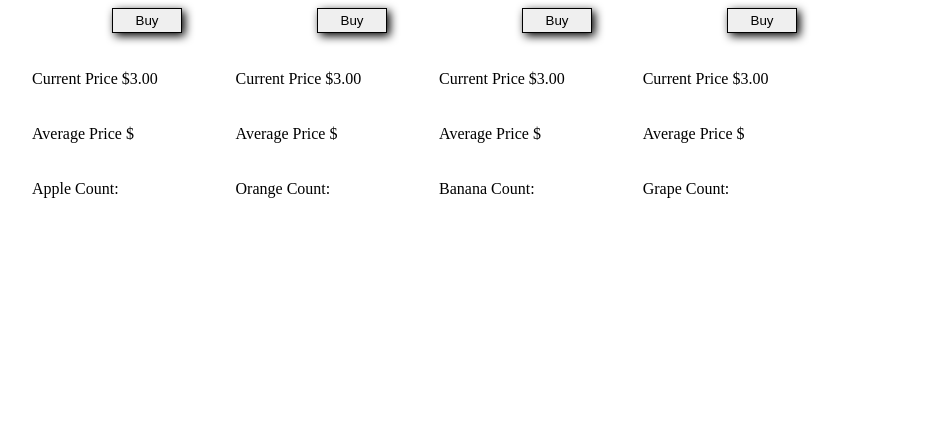
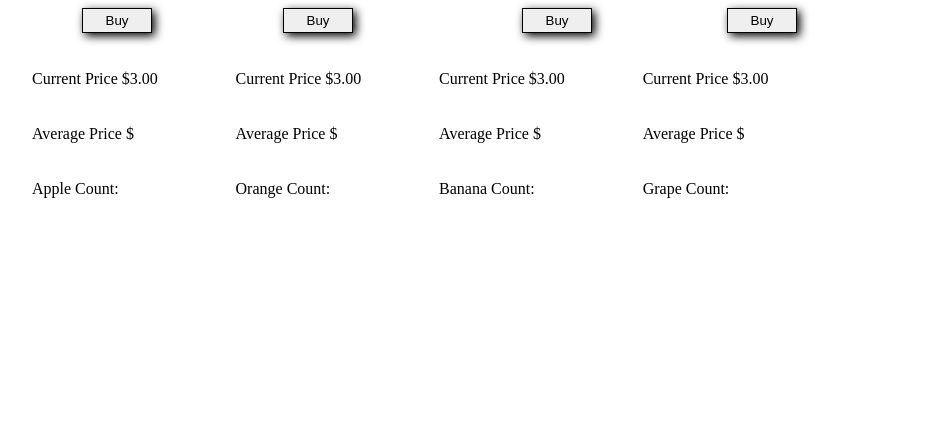
Before and after one commit to ASBausch/prime_group_jq_01-vanilla, a plain HTML site: page index.html in a window 1280 px wide. Shown: the part 379-800 px from the top of the page, without its empty margins (149-1085 px from the left). Drawn offline with Linux system fonts and the light colour scheme.

Commit message:
Completed Project

```diff
--- a/stylesheet.css
+++ b/stylesheet.css
@@ -55,3 +55,20 @@ header {
 	width:93%;git a
 
 }
+
+button:hover {
+	background-color: yellow;
+}
+
+.buyApple {
+	margin: 0px 0px 0px 71px;
+
+}
+
+.buyOrange {
+	margin: 0px 64px 0px 127px;
+
+}
+.wrapper {
+
+}
```
Also changed, not shown: index.html (line endings or trailing spaces).
